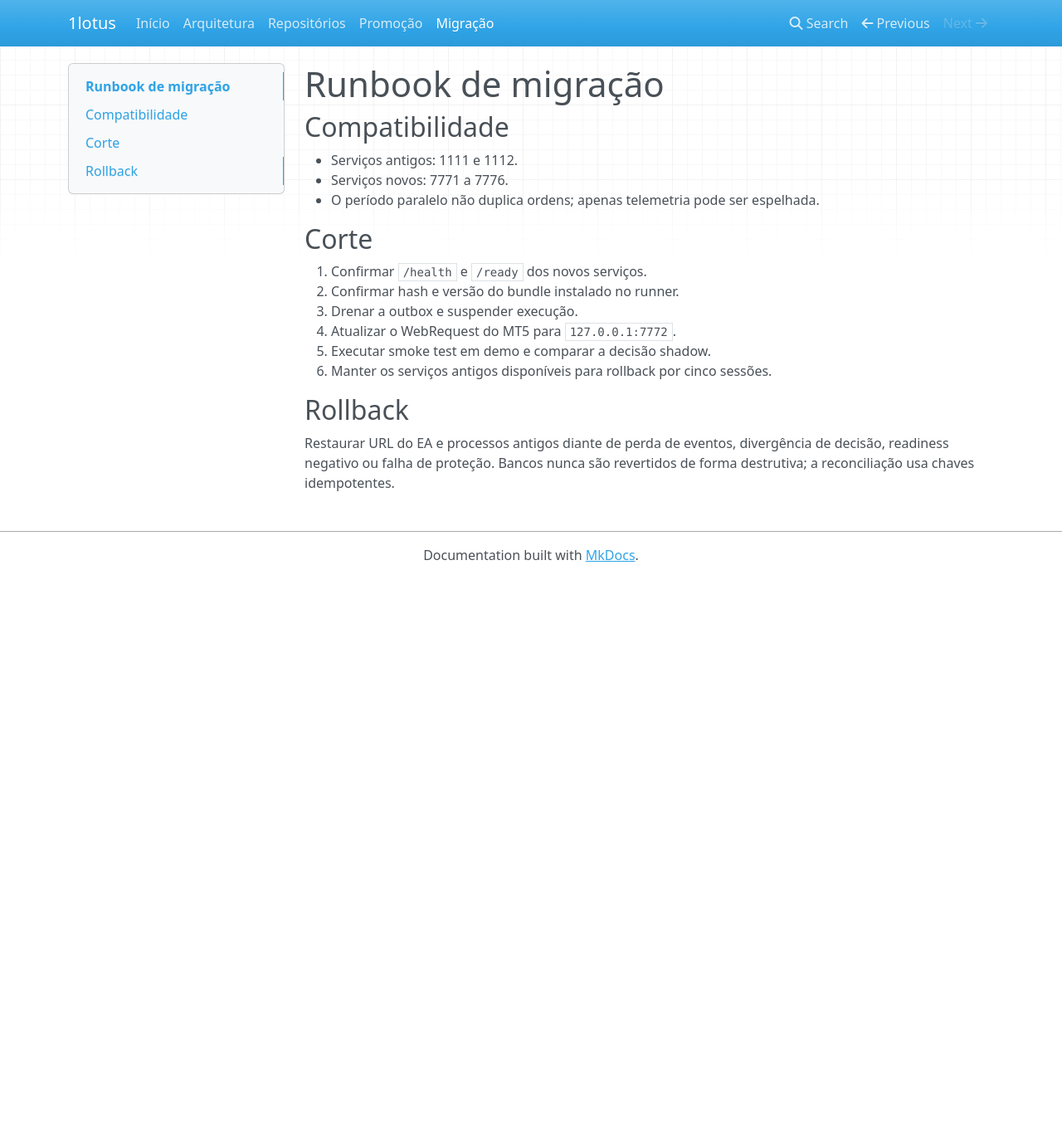
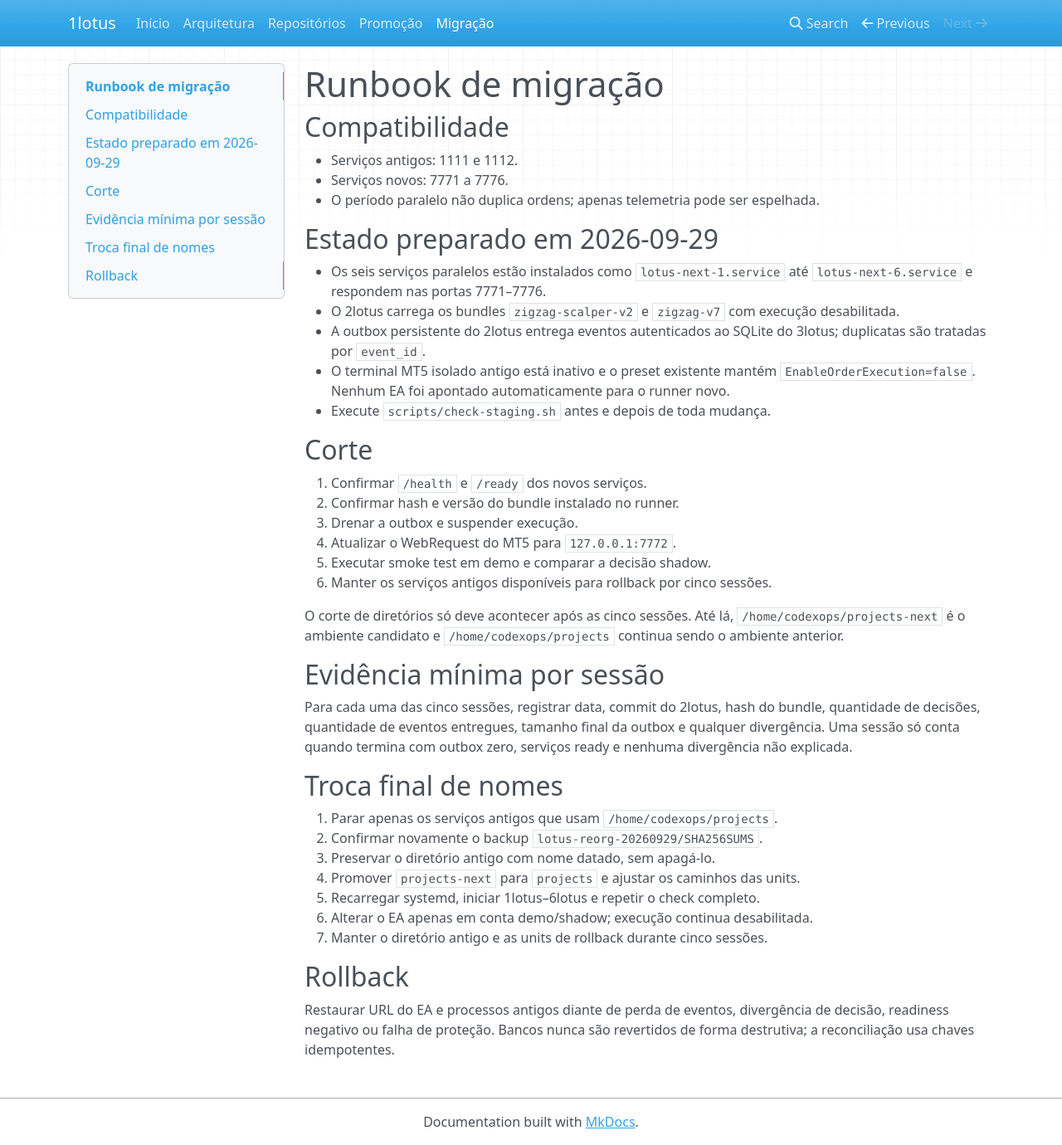
Before and after one commit to 6uilhermeTeixeira/1lotus, an MkDocs documentation site: the page built from docs/migration-runbook.md, in a window 1280 px wide and 1380 px high. Shown: the whole window at 83% size. Built offline with MkDocs 1.6.1, drawn with Linux system fonts in a browser that asks for light colours; nearby versions of some CDN libraries.

Commit message:
Document and automate staging cutover checks

```diff
--- a/docs/migration-runbook.md
+++ b/docs/migration-runbook.md
@@ -5,6 +5,19 @@
 - Serviços antigos: 1111 e 1112.
 - Serviços novos: 7771 a 7776.
 - O período paralelo não duplica ordens; apenas telemetria pode ser espelhada.
+
+## Estado preparado em 2026-09-29
+
+- Os seis serviços paralelos estão instalados como `lotus-next-1.service` até
+  `lotus-next-6.service` e respondem nas portas 7771–7776.
+- O 2lotus carrega os bundles `zigzag-scalper-v2` e `zigzag-v7` com execução
+  desabilitada.
+- A outbox persistente do 2lotus entrega eventos autenticados ao SQLite do
+  3lotus; duplicatas são tratadas por `event_id`.
+- O terminal MT5 isolado antigo está inativo e o preset existente mantém
+  `EnableOrderExecution=false`. Nenhum EA foi apontado automaticamente para o
+  runner novo.
+- Execute `scripts/check-staging.sh` antes e depois de toda mudança.
 
 ## Corte
 
@@ -15,6 +28,27 @@
 5. Executar smoke test em demo e comparar a decisão shadow.
 6. Manter os serviços antigos disponíveis para rollback por cinco sessões.
 
+O corte de diretórios só deve acontecer após as cinco sessões. Até lá,
+`/home/codexops/projects-next` é o ambiente candidato e
+`/home/codexops/projects` continua sendo o ambiente anterior.
+
+## Evidência mínima por sessão
+
+Para cada uma das cinco sessões, registrar data, commit do 2lotus, hash do
+bundle, quantidade de decisões, quantidade de eventos entregues, tamanho final
+da outbox e qualquer divergência. Uma sessão só conta quando termina com outbox
+zero, serviços ready e nenhuma divergência não explicada.
+
+## Troca final de nomes
+
+1. Parar apenas os serviços antigos que usam `/home/codexops/projects`.
+2. Confirmar novamente o backup `lotus-reorg-20260929/SHA256SUMS`.
+3. Preservar o diretório antigo com nome datado, sem apagá-lo.
+4. Promover `projects-next` para `projects` e ajustar os caminhos das units.
+5. Recarregar systemd, iniciar 1lotus–6lotus e repetir o check completo.
+6. Alterar o EA apenas em conta demo/shadow; execução continua desabilitada.
+7. Manter o diretório antigo e as units de rollback durante cinco sessões.
+
 ## Rollback
 
 Restaurar URL do EA e processos antigos diante de perda de eventos, divergência de
```
Also changed, not shown: 1 other file.
